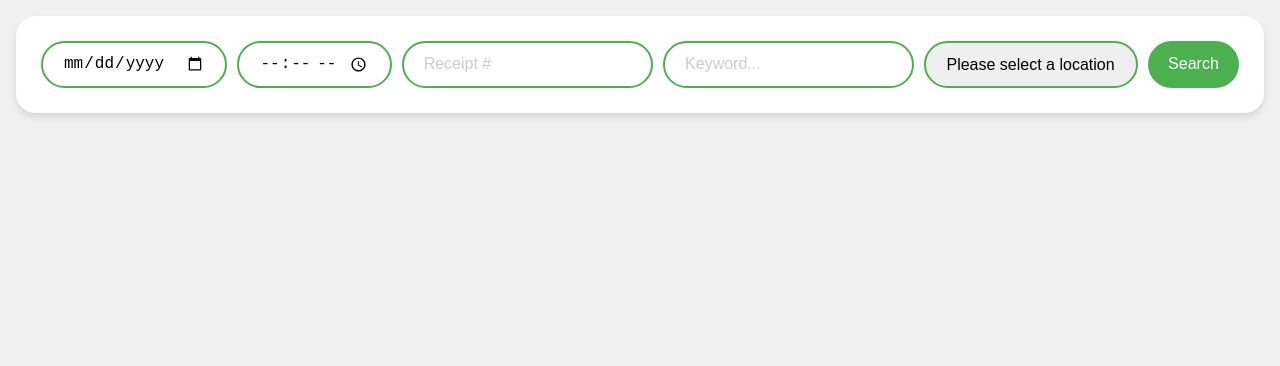
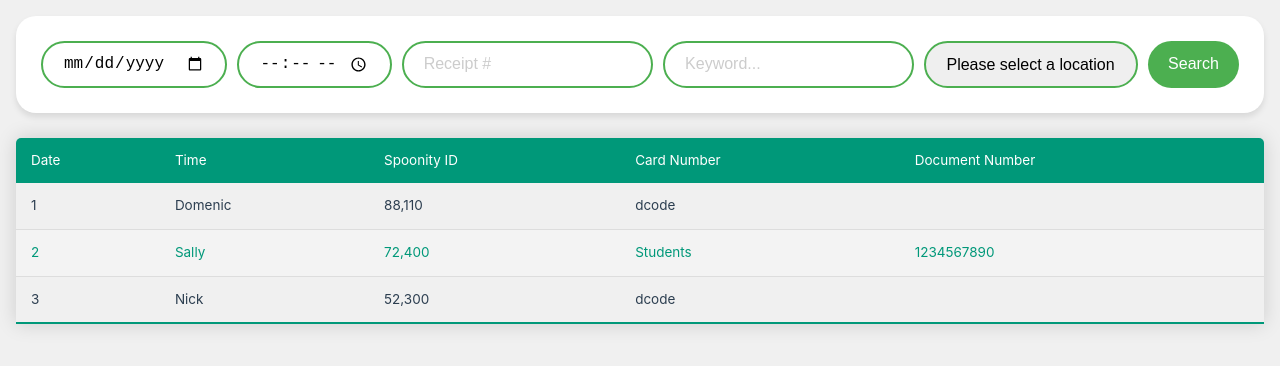
Before and after one commit to Cabezlea/AdminToolSweet, a Vue app: page /Home in a window 1280 px wide. Shown: the top 366 px of the page. Built offline with nearby package versions, Linux system fonts and the light colour scheme.

Commit message:
Template table, will proceed to edit as I need it

```diff
--- a/src/components/Home.vue
+++ b/src/components/Home.vue
@@ -16,6 +16,42 @@
       <button class="search-btn" type="submit">
         <span>Search</span>
       </button>
+    </div>
+
+    <!-- Log Table Container -->
+    <div class = "table-container">
+    <table class="content-table">
+        <thead>
+          <tr>
+            <th>Date</th>
+            <th>Time</th>
+            <th>Spoonity ID</th>
+            <th>Card Number</th>
+            <th>Document Number</th>
+          </tr>
+        </thead>
+        <tbody>
+          <tr>
+            <td>1</td>
+            <td>Domenic</td>
+            <td>88,110</td>
+            <td>dcode</td>
+          </tr>
+          <tr class="active-row">
+            <td>2</td>
+            <td>Sally</td>
+            <td>72,400</td>
+            <td>Students</td>
+            <td>1234567890</td>
+          </tr>
+          <tr>
+            <td>3</td>
+            <td>Nick</td>
+            <td>52,300</td>
+            <td>dcode</td>
+          </tr>
+        </tbody>
+      </table>
     </div>
   </div>
 </template>
@@ -37,6 +73,8 @@ export default {
 </script>
 
 <style scoped>
+
+/* CSS code for the search bar with the filters */
 
 .home-container {
   width: 100%;
@@ -98,5 +136,46 @@ export default {
   color: #ccc;
 }
 
+/* CSS code for the Log Table */
+.content-table {
+    border-collapse: collapse;
+    margin: 25px 0;
+    font-size: 0.9em;
+    min-width: 400px;
+    border-radius: 5px 5px 0 0;
+    overflow: hidden;
+    box-shadow: 0 0 20px rgba(0, 0, 0, 0.15);
+    width: 100%;
+}
+
+.content-table thead tr {
+    background-color: #009879;
+    color: #ffffff;
+    text-align: left;
+    font-weight: bold;
+}
+
+.content-table th,
+.content-table td {
+    padding: 12px 15px;
+}
+
+.content-table tbody tr {
+    border-bottom: 1px solid #dddddd;
+}
+
+.content-table tbody tr:nth-of-type(even) {
+    background-color: #f3f3f3;
+}
+
+.content-table tbody tr:last-of-type {
+    border-bottom: 2px solid #009879;
+}
+
+.content-table tbody tr.active-row {
+    font-weight: bold;
+    color: #009879;
+}
+
 
 </style>
```
